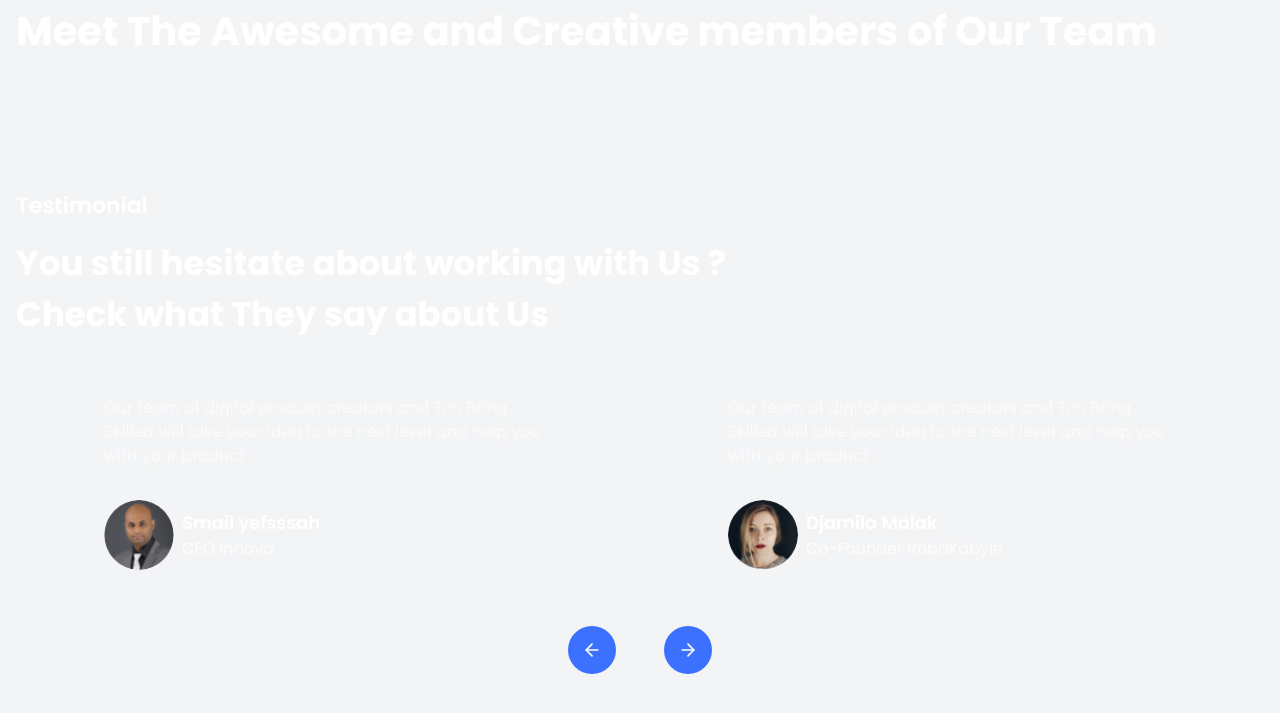
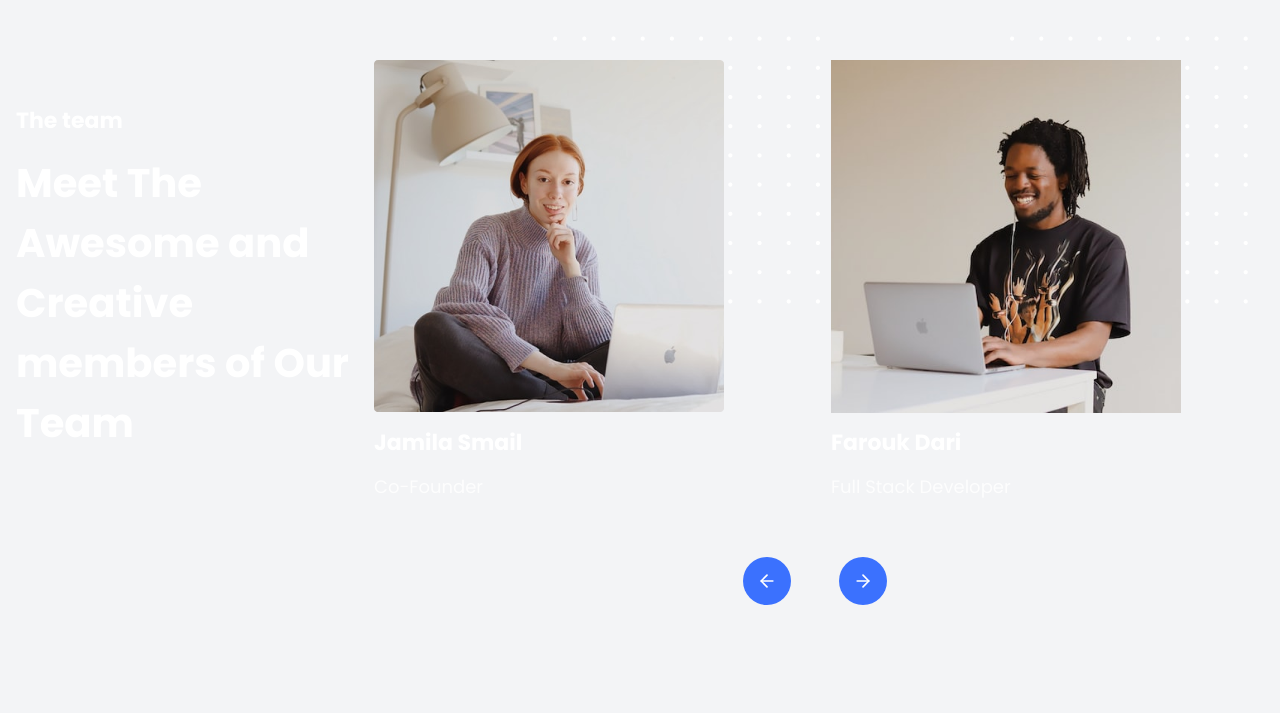
Before and after one commit to felpfsf/digitux, a Next.js app: page /about in a window 1280 px wide. Shown: the part 633-1346 px from the top of the page. Built offline with nearby package versions, Linux system fonts and the light colour scheme.

Commit message:
feat: About page desktop and mobile

```diff
--- a/src/components/AboutTeam.tsx
+++ b/src/components/AboutTeam.tsx
@@ -1,17 +1,31 @@
 import { Swiper, SwiperSlide } from 'swiper/react'
 import 'swiper/css'
+import { SwiperButton } from './SwiperButton'
+
+import Image from 'next/image'
+
+import teamMember01 from '../assets/team-member-01.jpg'
+
+import { TeamMemberCard } from './TeamMemberCard'
+import data from '../data/dataMockup.json'
 
 export function AboutTeam() {
   return (
-    <div className='w-full mt-32 px-4'>
-      <div className='flex flex-col gap-4'>
+    <div className='w-full mt-32 px-4 xl:flex items-center'>
+      <div className='flex flex-col mx-auto gap-4 max-w-[350px]'>
         <h2 className='text-[22px] font-bold'>The team</h2>
-        <h1 className='text-4xl text-[40px] font-bold leading-[60px]'>
-          Meet The Awesome and Creative members of Our Team{' '}
+        <h1 className='text-4xl xl:text-[40px] font-bold leading-[60px] sm:text-center xl:text-left'>
+          Meet The Awesome and Creative members of Our Team
         </h1>
       </div>
-      <Swiper>
-        <SwiperSlide></SwiperSlide>
+
+      <Swiper slidesPerView={2} className='mt-20'>
+        {data.teamMembers.map(props => (
+          <SwiperSlide key={props.id} className='ml-2'>
+            <TeamMemberCard {...props} />
+          </SwiperSlide>
+        ))}
+        <SwiperButton />
       </Swiper>
     </div>
   )
```
